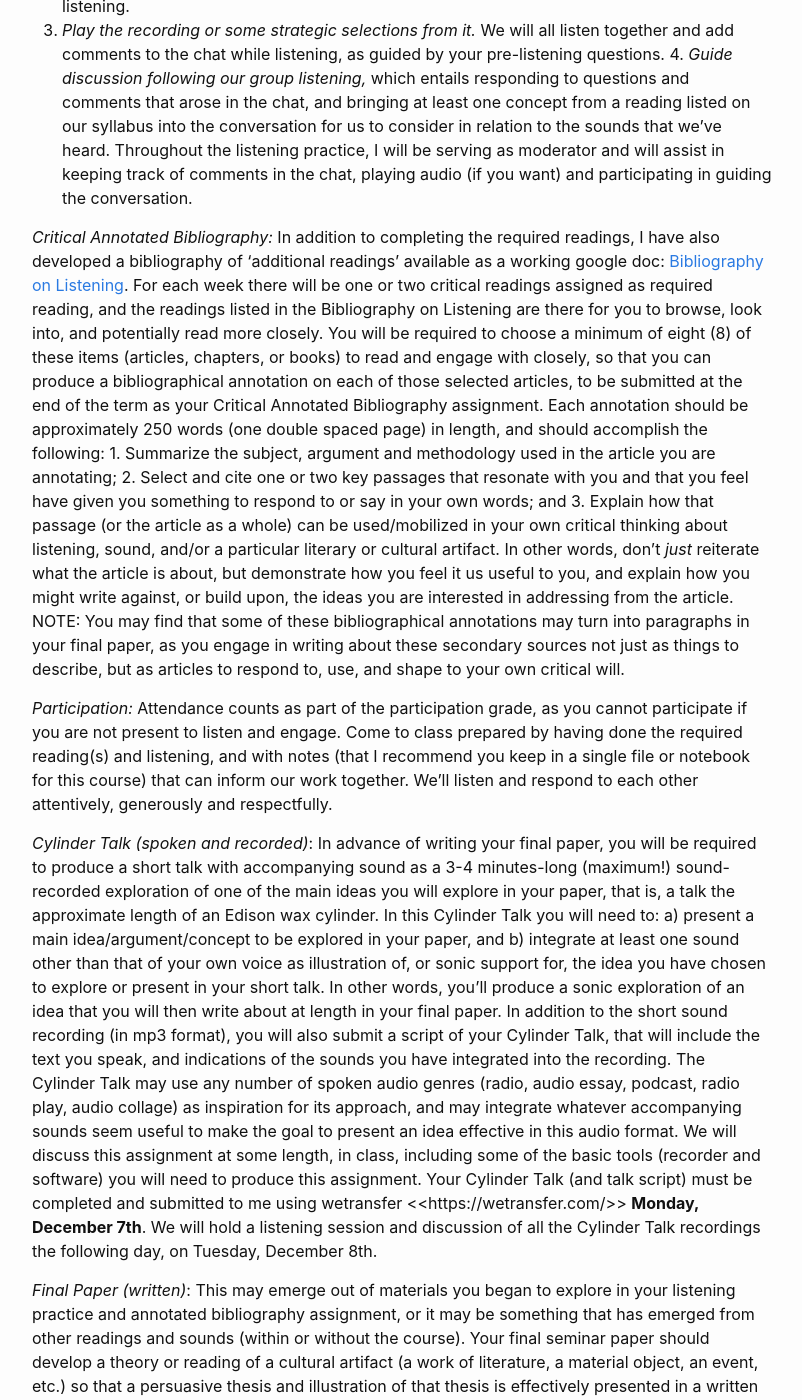
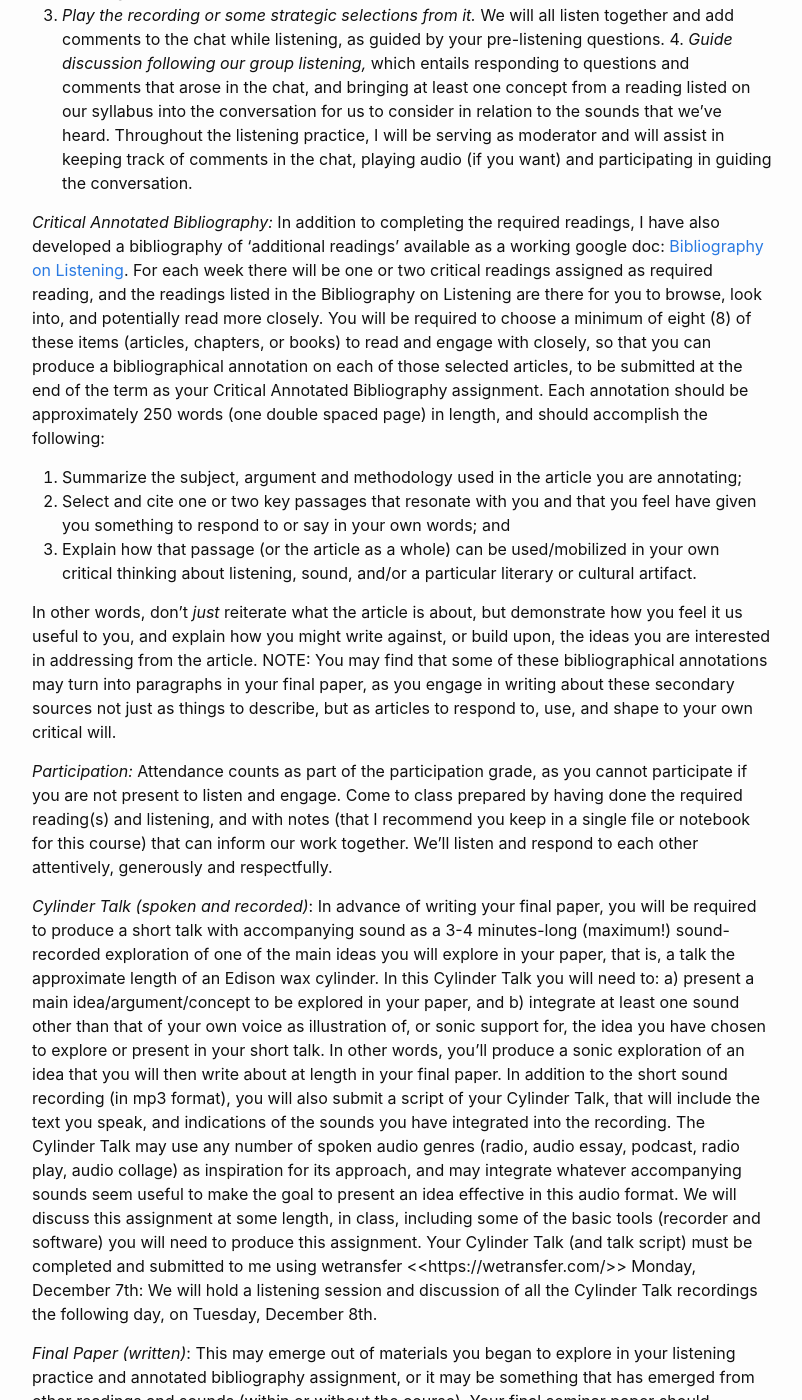
Before and after one commit to jentery/SWDemo, a Jekyll site: the page built from _output_documents/Camlot 2021_ENGL 604B_2 - (Literary) Listening as Cultural Technique SYLLABUS Fall 2022.md, in a window 1280 px wide and 1400 px high, scrolled down 2264 px. Shown: the whole window, without its empty margins (238-1040 px from the left). Built offline with Jekyll 4.4.1, drawn with Linux system fonts in a browser that asks for light colours; some of the changed text lies outside the part shown.

```diff
--- a/_output_documents/Camlot 2021_ENGL 604B_2 - (Literary) Listening as Cultural Technique SYLLABUS Fall 2022.md
+++ b/_output_documents/Camlot 2021_ENGL 604B_2 - (Literary) Listening as Cultural Technique SYLLABUS Fall 2022.md
@@ -50,7 +50,7 @@ formulating readings, interpretations and critical definitions that help
 describe and explain what listening means within the context of "the
 literary."
 
-*Required and "Additional" Readings*:*
+*Required and "Additional" Readings*:
 
 Well, this semester we've had to go 100% digital. *Required readings*
 can be found via our Moodle site either on **Course Reserve (CR)**, or
@@ -83,13 +83,12 @@ Tagaq's *Split Tooth*, you may also wish to purchase the paperback:
 Extremely useful books that are on course reserve in their entirety in
 e-book editions are:
 
-**Jonathan Sterne,** ed. *The Sound Studies Reader* (Routledge 2012)
+* **Jonathan Sterne,** ed. *The Sound Studies Reader* (Routledge 2012)
 **CR**
-
-**Novak, David and Matt Sakakeeny,** ed., *keywords in sound* (Duke
+* **Novak, David and Matt Sakakeeny,** ed., *keywords in sound* (Duke
 2015) **CR**
 
-**Sound Recordings*:* Audio files and links to recordings are available
+*Sound Recordings*: Audio files and links to recordings are available
 via Moodle (M).
 
 In addition to these recordings you will need to access and listen to
@@ -165,13 +163,18 @@ closely, so that you can produce a bibliographical annotation on each of
 those selected articles, to be submitted at the end of the term as your
 Critical Annotated Bibliography assignment. Each annotation should be
 approximately 250 words (one double spaced page) in length, and should
-accomplish the following: 1. Summarize the subject, argument and
-methodology used in the article you are annotating; 2. Select and cite
+accomplish the following:
+
+1. Summarize the subject, argument and
+methodology used in the article you are annotating;
+2. Select and cite
 one or two key passages that resonate with you and that you feel have
-given you something to respond to or say in your own words; and 3.
-Explain how that passage (or the article as a whole) can be
+given you something to respond to or say in your own words; and
+3. Explain how that passage (or the article as a whole) can be
 used/mobilized in your own critical thinking about listening, sound,
-and/or a particular literary or cultural artifact. In other words, don't
+and/or a particular literary or cultural artifact.
+
+In other words, don't
 *just* reiterate what the article is about, but demonstrate how you feel
 it us useful to you, and explain how you might write against, or build
 upon, the ideas you are interested in addressing from the article. NOTE:
@@ -209,7 +212,7 @@ effective in this audio format. We will discuss this assignment at some
 length, in class, including some of the basic tools (recorder and
 software) you will need to produce this assignment. Your Cylinder Talk
 (and talk script) must be completed and submitted to me using wetransfer
-\<<https://wetransfer.com/>\> **Monday, December 7th**. We will hold a
+\<<https://wetransfer.com/>\> Monday, December 7th: We will hold a
 listening session and discussion of all the Cylinder Talk recordings the
 following day, on Tuesday, December 8th.
 
@@ -226,10 +229,10 @@ the idea of presenting it to a scholarly audience at a conference.
 
 You are invited (indeed, expected) to talk to me during office hours
 about your proposed Cylinder Talk and final paper project some time
-during the term, but no later than the week of **November
-30th** (WEEK 13). I will post a signup sheet for zoom meetings about
+during the term, but no later than the week of November
+30th (WEEK 13). I will post a signup sheet for zoom meetings about
 these final assignments on Moodle a few weeks before. The final paper is
-**DUE Thursday, December 17th**.
+DUE Thursday, December 17th.
 
 Other relevant points of information:
 
```
Also changed, not shown: other parts of _output_documents/Camlot 2021_ENGL 604B_2 - (Literary) Listening as Cultural Technique SYLLABUS Fall 2022.md (+6 -7 lines).
